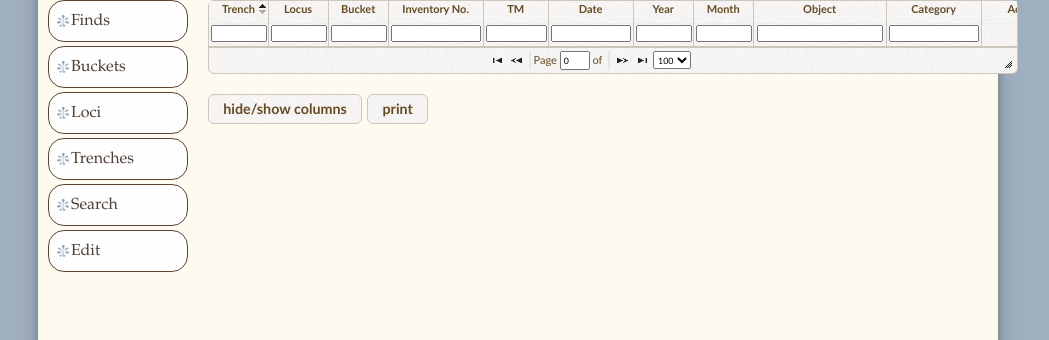
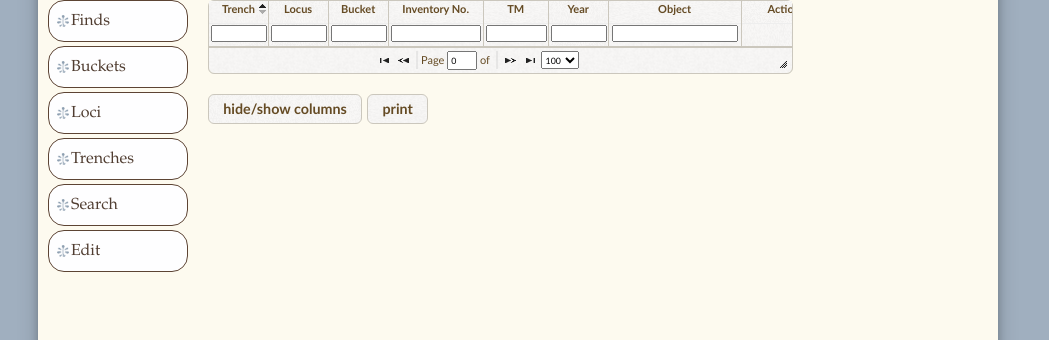
Before and after one commit to Edelweiss/berenike, a Symfony app: template templates/find/list.html.twig in a window 1280 px wide. Shown: the part 150-490 px from the top of the page, without its empty margins (122-1171 px from the left). Run offline with Twig, Linux system fonts and the light colour scheme; the template is opened without the code that fills it, so the values that code supplies are empty; some libraries are stand-ins or nearby versions.

Commit message:
hide fields (Find)

```diff
--- a/templates/find/list.html.twig
+++ b/templates/find/list.html.twig
@@ -51,14 +51,14 @@ $(function(){
       {name:'bucket',            index:'bucket',            width:55},
       {name:'inventoryNumber',   index:'inventoryNumber',   width:90},
       {name:'tm',                index:'tm',                width:60},
-      {name:'date',              index:'date',              width:80, formatter:'date'},
+      {name:'date',              index:'date',              width:80, formatter:'date', hidden: true},
       {name:'year',              index:'year',              width:55},
-      {name:'month',             index:'month',             width:55},
+      {name:'month',             index:'month',             width:55, hidden: true},
       {name:'dateRemarks',       index:'dateRemarks',       width:100, hidden: true},
       {name:'scaRegister',       index:'scaRegister',       width:90, hidden: true},
       {name:'object',            index:'object',            width:128},
       {name:'objectNo',          index:'objectNo',          width:80, hidden: true},
-      {name:'category',          index:'category',          width:90},
+      {name:'category',          index:'category',          width:90, hidden: true},
       {name:'categoryNo',        index:'categoryNo',        width:80, hidden: true},
       {name:'weight',            index:'weight',            width:70, hidden: true},
       {name:'quantity',          index:'quantity',          width:70, hidden: true},
```
